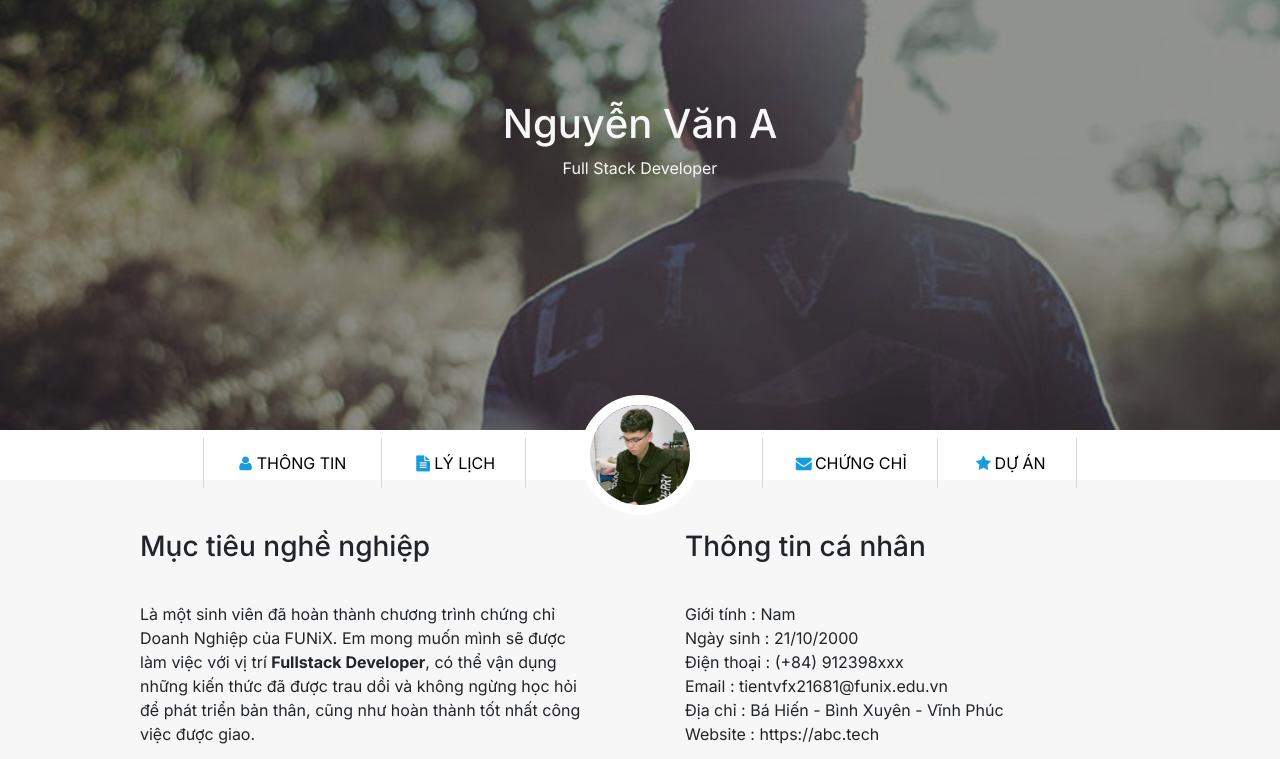
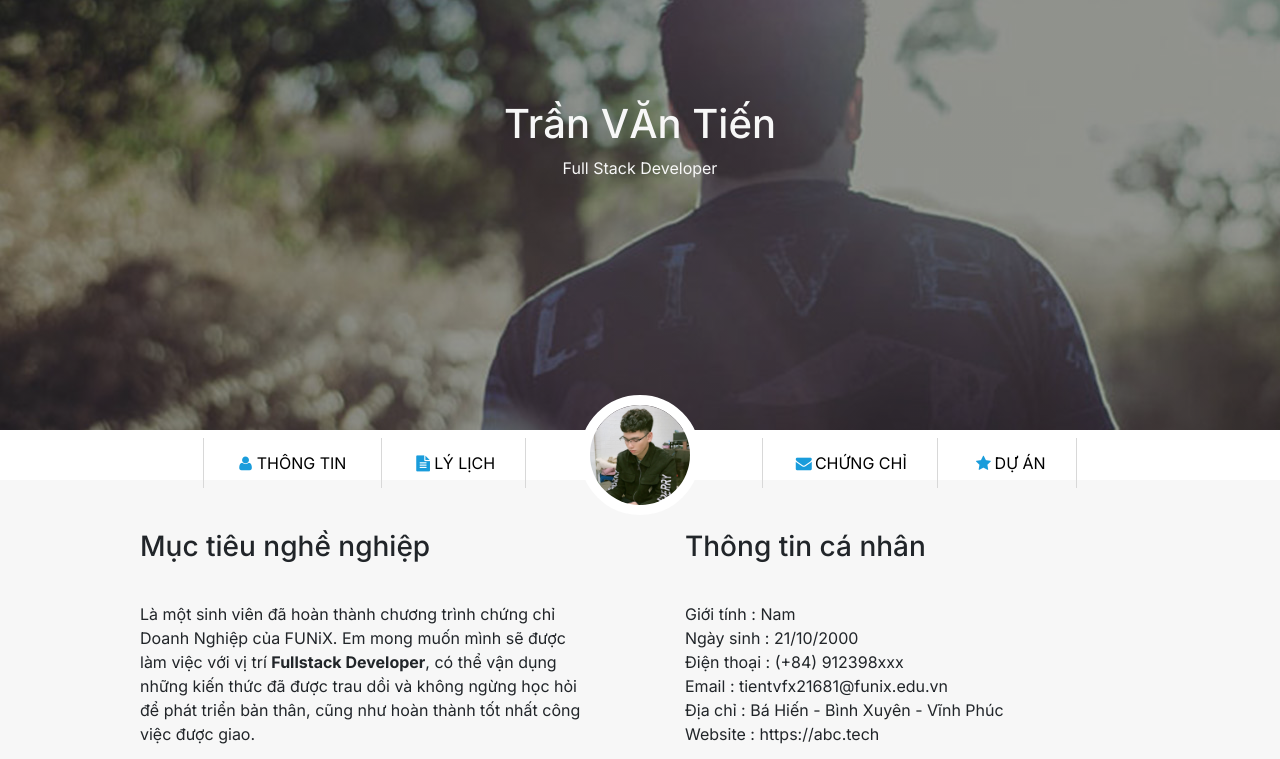
Before and after one commit to Tienpccnnt/assignment-03, a plain HTML site: page index.html in a window 1280 px wide. Shown: the top 759 px of the page. Drawn offline with nearby package versions, Linux system fonts and the light colour scheme.

Commit message:
Update index.html

```diff
--- a/index.html
+++ b/index.html
@@ -28,7 +28,7 @@
     <!-- !phần banner  -->
     <div id="banner" style="padding: 50px">
       <div class="container">
-        <h1>Nguyễn Văn A</h1>
+        <h1>Trần VĂn Tiến</h1>
       <span>Full Stack Developer</span>
       </div>
     </div>
```
